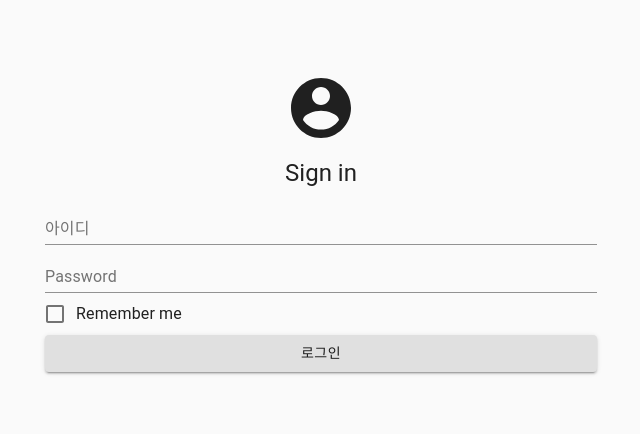
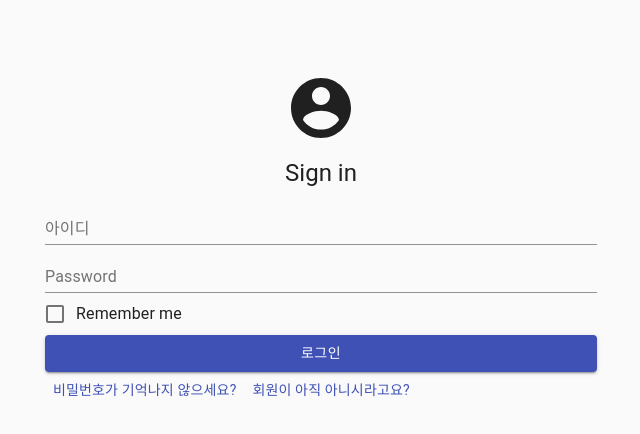
Before and after one commit to wony21/kokkok-web-app, a React (Create React App) app: page / in a window 1280 px wide. Shown: the top 434 px of the page, without its empty margins (319-959 px from the left). Built offline with nearby package versions, Linux system fonts and the light colour scheme.

Commit message:
로그인 화면 디자인

```diff
--- a/src/controls/login/login.control.js
+++ b/src/controls/login/login.control.js
@@ -2,7 +2,7 @@ import React from 'react';
 import { Container, CssBaseline } from '@material-ui/core';
 import AccountCircleIcon from '@material-ui/icons/AccountCircle';
 import {
-    Typography, Button, TextField, makeStyles, FormControl, FormControlLabel, Checkbox } from '@material-ui/core';
+    Grid, Typography, Button, TextField, makeStyles, FormControl, FormControlLabel, Checkbox, Link } from '@material-ui/core';
 
 
 const useStyles = makeStyles((theme) => ({
@@ -29,7 +29,10 @@ const useStyles = makeStyles((theme) => ({
     },
     txtpw: {
         width: '100%',
-    }
+    },
+    bottom: {
+        margin: theme.spacing(1),
+    },
 }));
 
 export default function Login() {
@@ -61,9 +64,35 @@ export default function Login() {
                         label="Remember me"
                         />
                     <Button
-                        variant="contained">
+                        variant="contained"
+                        color="primary"
+                        >
                         로그인
                     </Button>
+                    <Grid container>
+                        <Grid className={classes.bottom} item>
+                            <Link
+                                href="#"
+                                variant="body2"
+                                onClick={() => {
+                                    console.log('Find password click!');
+                                }}
+                                >
+                                비밀번호가 기억나지 않으세요?
+                            </Link>
+                        </Grid>
+                        <Grid className={classes.bottom} item>
+                            <Link
+                                href="#"
+                                variant="body2"
+                                onClick={() =>{
+                                    console.log('Create account click!');
+                                }}
+                                >
+                                회원이 아직 아니시라고요?
+                            </Link>
+                        </Grid>
+                    </Grid>
                 </FormControl>
             </div>
         </Container>
```
